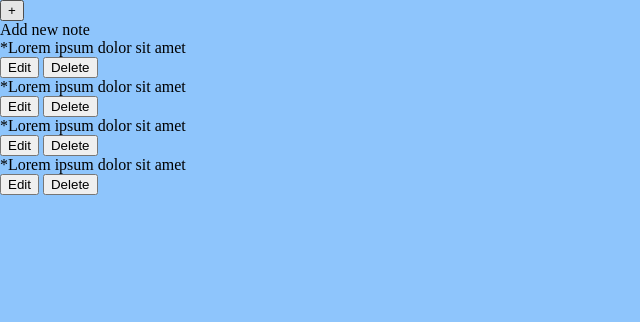
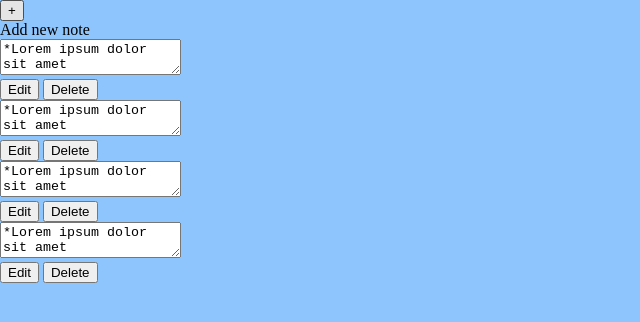
Before and after one commit to CooKingBeast/WebStProjects, a plain HTML site: page Notes/index.html in a window 1280 px wide. Shown: the whole page, without its empty margins (0-640 px from the left). Drawn offline with Linux system fonts and the light colour scheme.

Commit message:
refactor: PR fix

```diff
--- a/Notes/index.html
+++ b/Notes/index.html
@@ -15,7 +15,9 @@
 			</div>
 			<div class="item">
 				<div class="item_text_block">
-					<span>*Lorem ipsum dolor sit amet</span>
+					<label for="item_textarea1">
+					<textarea id="item_textarea1">*Lorem ipsum dolor sit amet</textarea>
+					</label>
 				</div>
 				<div class="buttons_panel">
 					<button class="edit">Edit</button>
@@ -24,7 +26,9 @@
 			</div>
 			<div class="item">
 				<div class="item_text_block">
-					<span>*Lorem ipsum dolor sit amet</span>
+					<label for="item_textarea2">
+						<textarea id="item_textarea2">*Lorem ipsum dolor sit amet</textarea>
+					</label>
 				</div>
 				<div class="buttons_panel">
 					<button class="edit">Edit</button>
@@ -33,7 +37,9 @@
 			</div>
 			<div class="item">
 				<div class="item_text_block">
-					<span>*Lorem ipsum dolor sit amet</span>
+					<label for="item_textarea3">
+						<textarea id="item_textarea3">*Lorem ipsum dolor sit amet</textarea>
+					</label>
 				</div>
 				<div class="buttons_panel">
 					<button class="edit">Edit</button>
@@ -42,7 +48,9 @@
 			</div>
 			<div class="item">
 				<div class="item_text_block">
-					<span>*Lorem ipsum dolor sit amet</span>
+					<label for="item_textarea4">
+						<textarea id="item_textarea4">*Lorem ipsum dolor sit amet</textarea>
+					</label>
 				</div>
 				<div class="buttons_panel">
 					<button class="edit">Edit</button>
```
